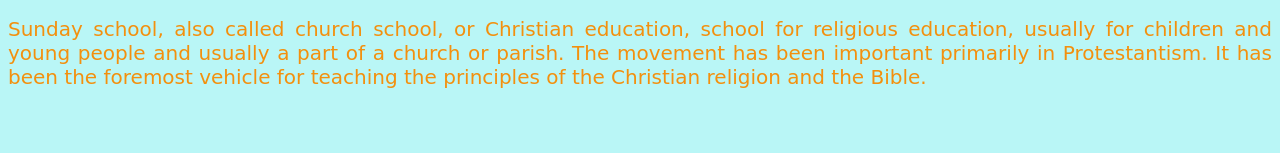
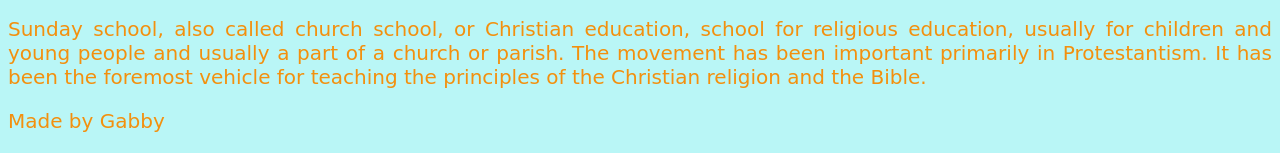
Before and after one commit to GabrielNaibaho/Batak-Christian-Church, a plain HTML site: page index.html in a window 1280 px wide. Shown: the part 1575-1728 px from the top of the page. Before the commit the page ends 1684 px from the top, so only its background shows below. Drawn offline with Linux system fonts and the light colour scheme.

Commit message:
Update index.html

```diff
--- a/index.html
+++ b/index.html
@@ -64,5 +64,7 @@
 <p>Kids Sunday School Place is your online source for the best children's Sunday school curriculum and kids ministry ideas that include resources for both grade school and preschool. We offer fresh and creative printable Sunday school lessons, Bible crafts, Christian activities, object lessons, stories, skits, games, songs, and much more. Teaching Sunday school is now easy, fun, and rewarding!</p>
 
 <p>Sunday school, also called church school, or Christian education, school for religious education, usually for children and young people and usually a part of a church or parish. The movement has been important primarily in Protestantism. It has been the foremost vehicle for teaching the principles of the Christian religion and the Bible.</p>
+
+    <p> Made by Gabby </p>
   </body>
 </html>
```
